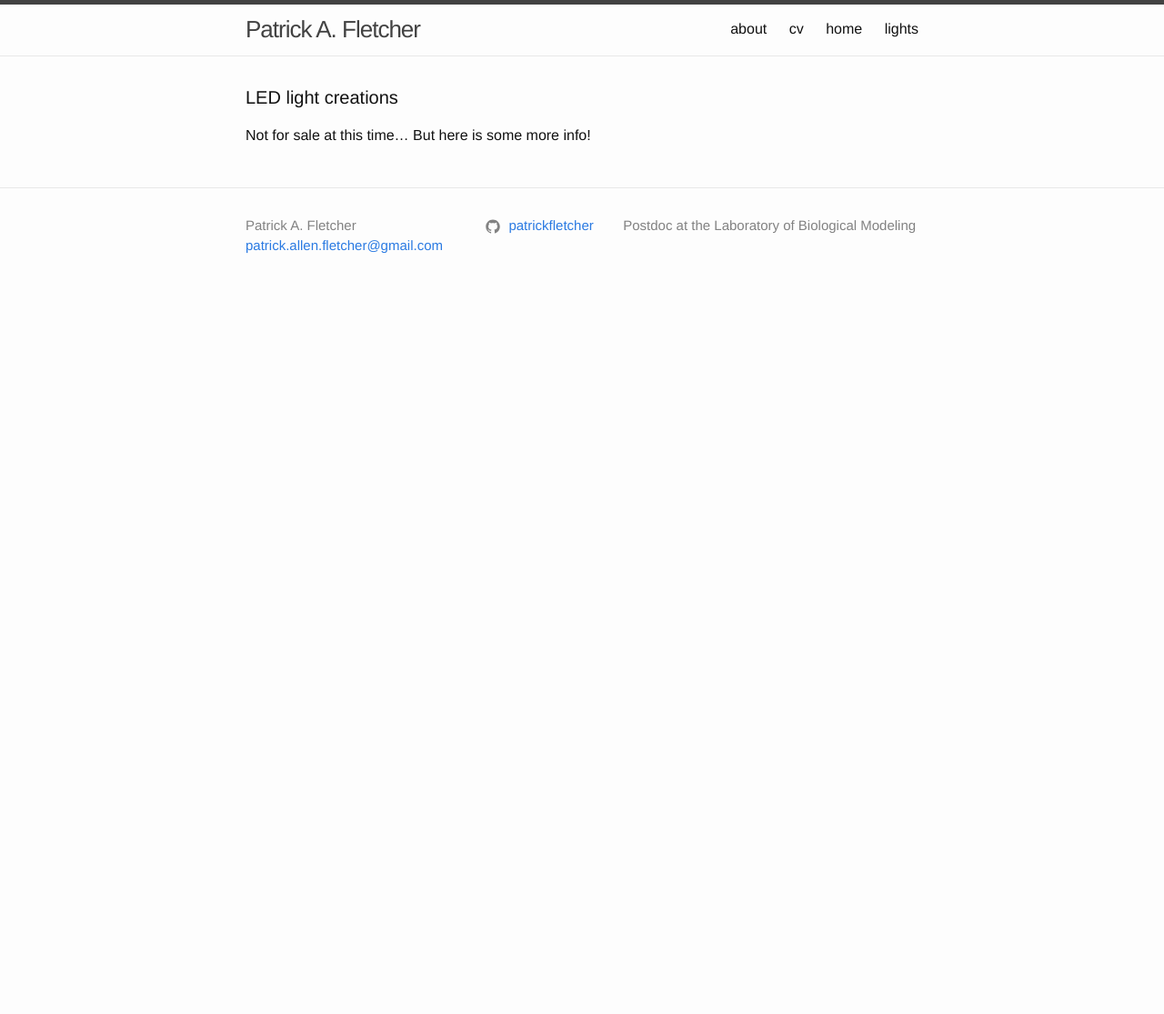
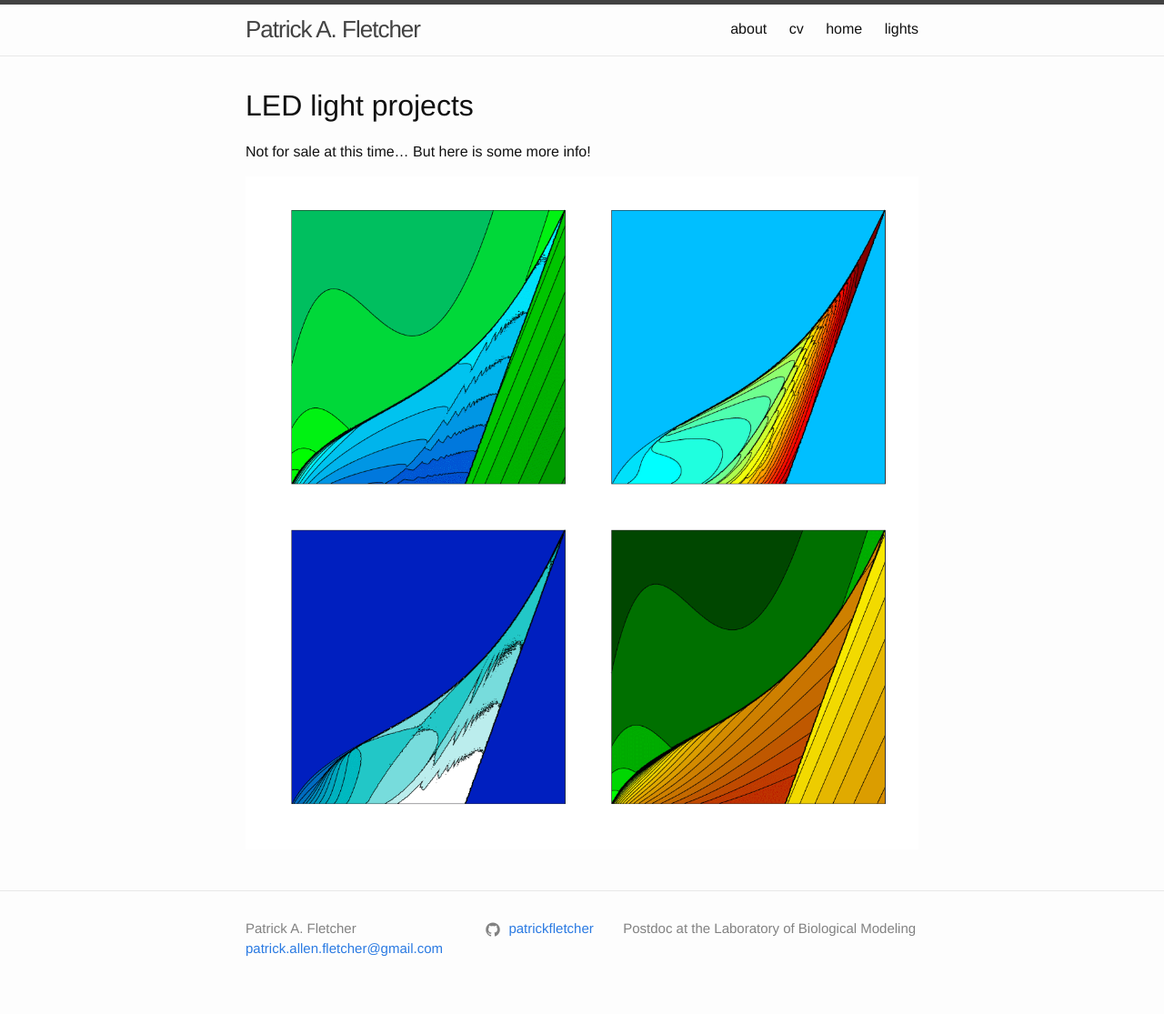
Before and after one commit to patrickfletcher/patrickfletcher.github.io, a Jekyll site: the page built from lights.md, in a window 1280 px wide. Shown: the whole page at 91% size. Built offline with Jekyll 4.4.1, drawn with Linux system fonts in a browser that asks for light colours; before the commit the page ends 900 px from its top, so only the background shows below that.

Commit message:
Update lights.md

```diff
--- a/lights.md
+++ b/lights.md
@@ -4,6 +4,11 @@ title: lights
 permalink: /lights/
 ---
 
-<h1 class="page-heading">LED light creations</h1>
+# LED light projects
 
 Not for sale at this time... But here is some more info!
+
+
+<p style="text-align:center;">
+<img src="{{ site.url }}/assets/FourSeasons.png" alt="Four Seasons"  style="width: 100%"/>
+</p>
```
